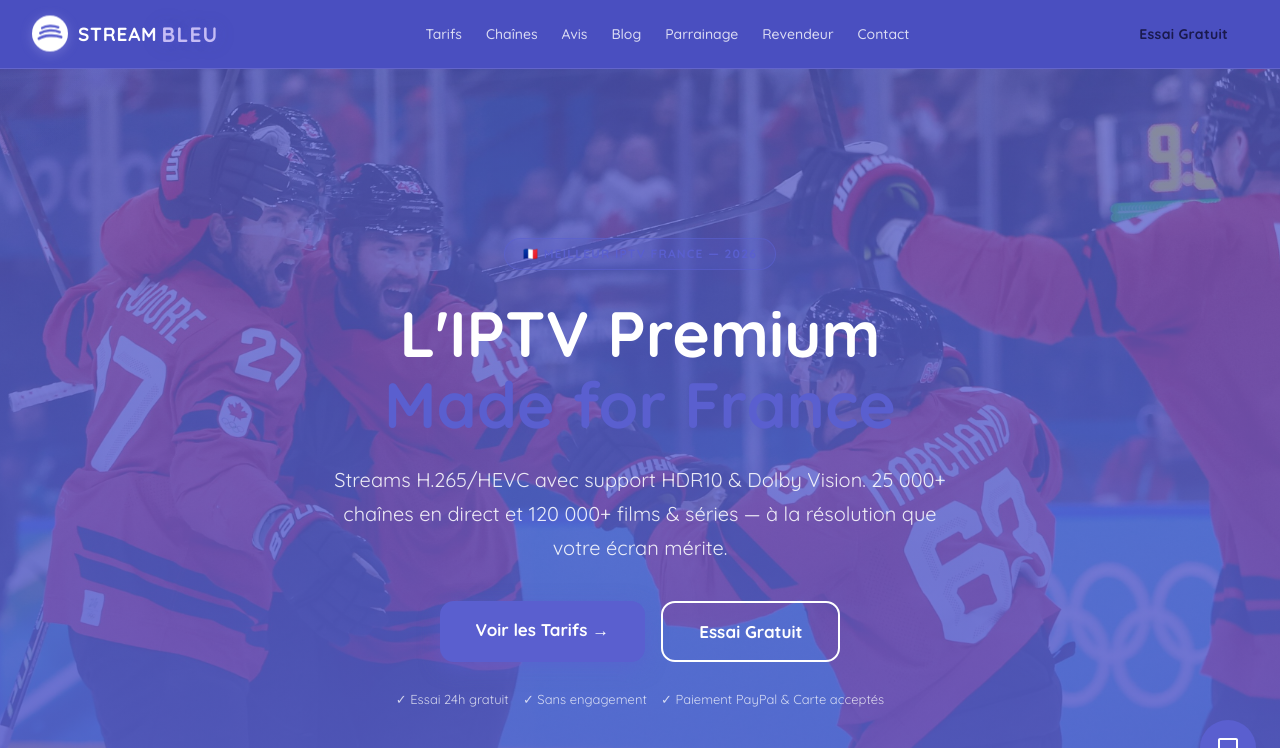
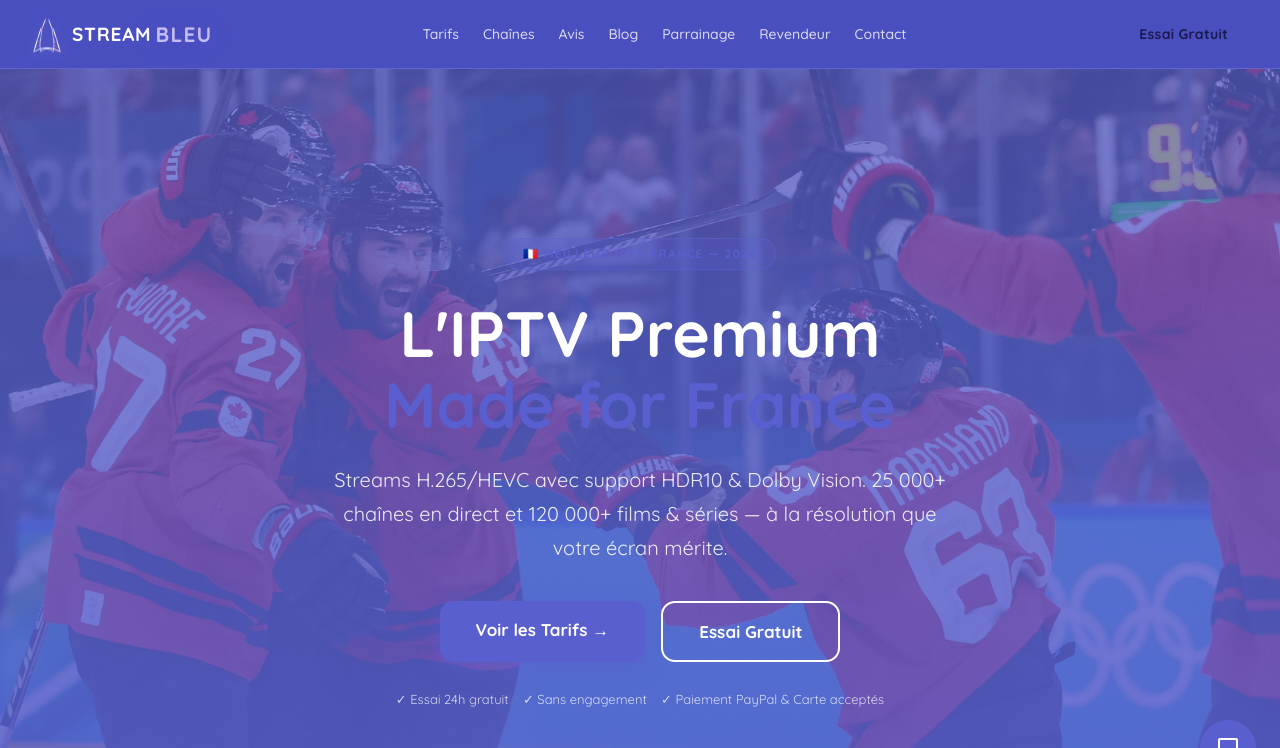
Before and after one commit to medmaar/streambleu-fr, a Next.js app: page / in a window 1280 px wide. Shown: the top 748 px of the page. Built offline with nearby package versions, Linux system fonts and the light colour scheme.

Commit message:
fix: restore Eiffel Tower icon — keep current STREAM BLEU title

```diff
--- a/src/components/Logo.tsx
+++ b/src/components/Logo.tsx
@@ -7,53 +7,61 @@ export default function Logo({ className }: { className?: string }) {
       className={`flex items-center gap-2.5 shrink-0 ${className ?? ""}`}
       aria-label="Stream Bleu IPTV France Logo"
     >
-      {/*
-        Exact Spotify geometry — inverted colors:
-        Original Spotify: green circle, black arcs
-        Stream Bleu: white circle, purple arcs
-
-        The Spotify arcs are angled (tilted ~15° counter-clockwise),
-        starting from lower-left, sweeping to upper-right.
-        Three arcs, widths: ~65%, ~50%, ~35% of circle diameter
-      */}
       <svg
         className="logo-tower"
-        width="36"
-        height="36"
-        viewBox="0 0 100 100"
+        width="30"
+        height="42"
+        viewBox="0 0 60 84"
         fill="none"
         xmlns="http://www.w3.org/2000/svg"
         aria-hidden="true"
       >
-        {/* White filled circle — same as Spotify green circle */}
-        <circle cx="50" cy="50" r="50" fill="white"/>
+        <defs>
+          <linearGradient id="sb-flag" x1="0" y1="0" x2="1" y2="0">
+            <stop offset="0%"   stopColor="#a8c0ff" />
+            <stop offset="38%"  stopColor="#ffffff" />
+            <stop offset="62%"  stopColor="#ffffff" />
+            <stop offset="100%" stopColor="#ffb3c1" />
+          </linearGradient>
+        </defs>
 
-        {/* Arc 1 — bottom, widest (~70% diameter, 7px stroke equivalent) */}
-        <path
-          d="M 19 64 C 33 55, 62 53, 81 60"
-          stroke="#5a5fcf"
-          strokeWidth="7.5"
-          fill="none"
-          strokeLinecap="round"
-        />
-        {/* Arc 2 — middle (~56% diameter) */}
-        <path
-          d="M 23 49 C 36 41, 60 39, 77 46"
-          stroke="#5a5fcf"
-          strokeWidth="7"
-          fill="none"
-          strokeLinecap="round"
-        />
-        {/* Arc 3 — top, narrowest (~42% diameter) */}
-        <path
-          d="M 28 35 C 39 28, 59 27, 73 33"
-          stroke="#5a5fcf"
-          strokeWidth="6.5"
-          fill="none"
-          strokeLinecap="round"
-        />
+        {/* Spire */}
+        <line x1="30" y1="2"  x2="30" y2="14" stroke="url(#sb-flag)" strokeWidth="1.5" strokeLinecap="round"/>
+        {/* Spire platform */}
+        <line x1="25" y1="14" x2="35" y2="14" stroke="url(#sb-flag)" strokeWidth="1.6" strokeLinecap="round"/>
+        {/* Upper body */}
+        <line x1="27" y1="14" x2="20" y2="32" stroke="url(#sb-flag)" strokeWidth="1.8" strokeLinecap="round"/>
+        <line x1="33" y1="14" x2="40" y2="32" stroke="url(#sb-flag)" strokeWidth="1.8" strokeLinecap="round"/>
+        {/* 2nd floor */}
+        <line x1="18" y1="32" x2="42" y2="32" stroke="url(#sb-flag)" strokeWidth="2"   strokeLinecap="round"/>
+        {/* Middle outer */}
+        <line x1="18" y1="32" x2="11" y2="53" stroke="url(#sb-flag)" strokeWidth="2"   strokeLinecap="round"/>
+        <line x1="42" y1="32" x2="49" y2="53" stroke="url(#sb-flag)" strokeWidth="2"   strokeLinecap="round"/>
+        {/* Middle inner */}
+        <line x1="20" y1="32" x2="17" y2="53" stroke="url(#sb-flag)" strokeWidth="1.2" strokeLinecap="round"/>
+        <line x1="40" y1="32" x2="43" y2="53" stroke="url(#sb-flag)" strokeWidth="1.2" strokeLinecap="round"/>
+        {/* 1st floor */}
+        <line x1="9"  y1="53" x2="51" y2="53" stroke="url(#sb-flag)" strokeWidth="2.2" strokeLinecap="round"/>
+        {/* Legs outer */}
+        <path d="M 11,53 C 10,60 6,68 4,78"  stroke="url(#sb-flag)" strokeWidth="2.2" fill="none" strokeLinecap="round"/>
+        <path d="M 49,53 C 50,60 54,68 56,78" stroke="url(#sb-flag)" strokeWidth="2.2" fill="none" strokeLinecap="round"/>
+        {/* Legs inner */}
+        <path d="M 17,53 C 16,60 14,68 18,78" stroke="url(#sb-flag)" strokeWidth="1.4" fill="none" strokeLinecap="round"/>
+        <path d="M 43,53 C 44,60 46,68 42,78" stroke="url(#sb-flag)" strokeWidth="1.4" fill="none" strokeLinecap="round"/>
+        {/* Main arch */}
+        <path d="M 4,78 Q 30,63 56,78"  stroke="url(#sb-flag)" strokeWidth="2"   fill="none" strokeLinecap="round"/>
+        {/* Inner arch */}
+        <path d="M 18,78 Q 30,67 42,78" stroke="url(#sb-flag)" strokeWidth="1.2" fill="none" strokeLinecap="round"/>
+        {/* Ground */}
+        <line x1="2" y1="81" x2="58" y2="81" stroke="url(#sb-flag)" strokeWidth="1.5" strokeLinecap="round" strokeOpacity="0.5"/>
+        {/* Structural braces */}
+        <line x1="11" y1="60" x2="17" y2="56" stroke="url(#sb-flag)" strokeWidth="0.8" strokeOpacity="0.5"/>
+        <line x1="49" y1="60" x2="43" y2="56" stroke="url(#sb-flag)" strokeWidth="0.8" strokeOpacity="0.5"/>
+        <line x1="8"  y1="70" x2="18" y2="64" stroke="url(#sb-flag)" strokeWidth="0.8" strokeOpacity="0.5"/>
+        <line x1="52" y1="70" x2="42" y2="64" stroke="url(#sb-flag)" strokeWidth="0.8" strokeOpacity="0.5"/>
       </svg>
 
+      {/* Title unchanged */}
       <span style={{ fontWeight: 800, fontSize: "19px", lineHeight: 1, letterSpacing: "0.04em" }}>
         <span style={{ color: "#ffffff" }}>STREAM </span>
         <span className="logo-4k">BLEU</span>
```
